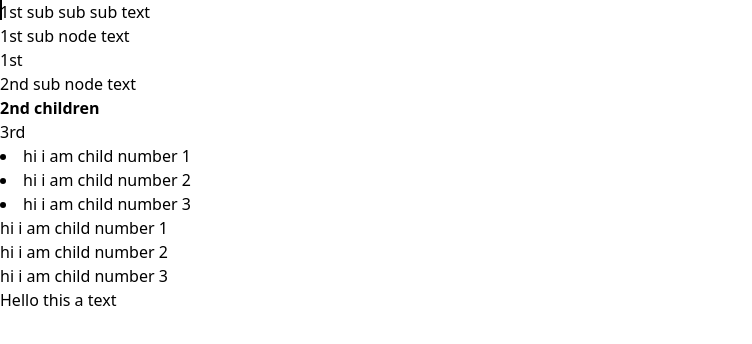
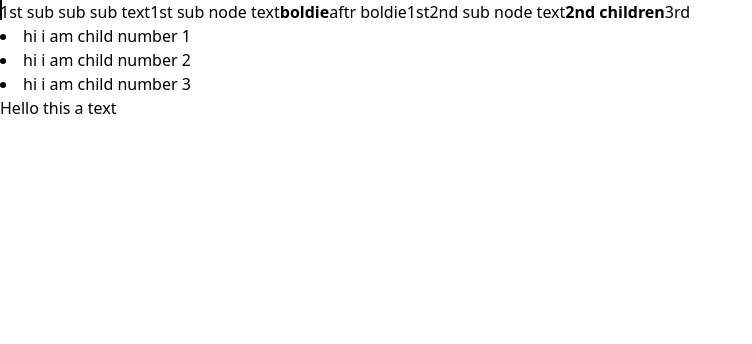
Before and after one commit to YassineKh2/wysiwyg-editor, a React (Vite) app: page / in a window 1280 px wide. Shown: the top 344 px of the page, without its empty margins (0-752 px from the left). Built offline with nearby package versions, Linux system fonts and the light colour scheme.

Commit message:
Changes parapaghs from <P> Tag to <Span> Tag to allow for inline content

```diff
--- a/src/App.tsx
+++ b/src/App.tsx
@@ -13,6 +13,7 @@ import type { JSX } from "react";
 import { Fragment, useEffect, useRef, useState } from "react";
 import { useHotkeys } from "react-hotkeys-hook";
 import { Keys } from "./types/Keys.ts";
+import type { Node } from "./types/Node.ts";
 import { NodeTypes } from "./types/Node.ts";
 
 const editorDefault: Editor = {
@@ -32,10 +33,25 @@ const editorDefault: Editor = {
                 type: NodeTypes.parapagh,
                 content: "1st sub sub sub text",
                 children: [],
+                isInline: true,
               },
             ],
+            isInline: true,
+          },
+          {
+            type: NodeTypes.bold,
+            content: "boldie",
+            children: [],
+            isInline: true,
+          },
+          {
+            type: NodeTypes.parapagh,
+            content: "aftr boldie",
+            children: [],
+            isInline: true,
           },
         ],
+        isInline: true,
       },
       {
         type: NodeTypes.bold,
@@ -45,13 +61,17 @@ const editorDefault: Editor = {
             type: NodeTypes.parapagh,
             content: "2nd sub node text",
             children: [],
+            isInline: true,
           },
         ],
+        isInline: true,
       },
       {
         type: NodeTypes.parapagh,
         content: "3rd",
         children: [],
+
+        isInline: true,
       },
       {
         type: NodeTypes.listParent,
@@ -61,20 +81,25 @@ const editorDefault: Editor = {
             type: NodeTypes.listChild,
             content: "hi i am child number 1",
             children: [],
+            isInline: false,
           },
           {
             type: NodeTypes.listChild,
             content: "hi i am child number 2",
             children: [],
+            isInline: false,
           },
           {
             type: NodeTypes.listChild,
             content: "hi i am child number 3",
             children: [],
+            isInline: false,
           },
         ],
+        isInline: false,
       },
     ],
+    isInline: true,
   },
   cursor: {
     x: 0,
@@ -312,16 +337,33 @@ function App() {
     if (!content) return;
 
     const x = editor.cursor.x;
-    if (key === Keys.ArrowLeft && x <= 0) return;
-    if (key === Keys.ArrowRight && x >= content.length) return;
+    let newNode:
+      | {
+          node: Node;
+          domNode: Element;
+        }
+      | undefined;
 
-    const newPosition = key === Keys.ArrowRight ? x + 1 : x - 1;
+    let newPosition = key === Keys.ArrowRight ? x + 1 : x - 1;
     const pos = key === Keys.ArrowRight ? x : x - 1;
-    const char = content[pos];
+    let char = content[pos];
+
+    if (key === Keys.ArrowLeft && x <= 0) {
+      newNode = findPreviousNode(editor.doc, editor.currentNode?.id);
+      newPosition = newNode?.node.content?.length || 0;
+      char = content[newPosition - 1];
+    } else if (key === Keys.ArrowRight && x >= content.length) {
+      newNode = findNextNode(editor.doc, editor.currentNode?.id);
+      newPosition = 0;
+      char = content[0];
+    }
+
+    if (!newNode) return;
 
     setEditor((prev) => ({
       ...prev,
       cursor: { ...prev.cursor, x: newPosition, anchorX: newPosition },
+      currentNode: newNode?.node,
     }));
 
     moveCaret(char, key, type);
@@ -364,15 +406,16 @@ function App() {
     console.log(Math.abs(currentWidth - width));
 
     if (currentWidth > totalWidth) width = totalWidth;
-    else if (Math.abs(currentWidth - width) > 5) {
-      for (let i = pos; i <= contentLen; i++) {
-        width += getCharWidth(content[i], type);
-        if (width >= currentWidth || Math.abs(currentWidth - width) <= 3) break;
 
-        i++;
-        console.log("sup");
-      }
-    }
+    // else if (Math.abs(currentWidth - width) > 5) {
+    //   for (let i = pos; i <= contentLen; i++) {
+    //     width += getCharWidth(content[i], type);
+    //     if (width >= currentWidth || Math.abs(currentWidth - width) <= 3) break;
+
+    //     i++;
+    //     console.log("sup");
+    //   }
+    // }
 
     setEditor((prev) => ({
       ...prev,
--- a/src/helpers/NodeHelpers.tsx
+++ b/src/helpers/NodeHelpers.tsx
@@ -6,7 +6,7 @@ import type { JSX } from "react";
 export function parseDoc(doc: Node) {
   switch (doc.type) {
     case NodeTypes.parapagh:
-      return <p id={doc.id}>{doc.content}</p>;
+      return <span id={doc.id}>{doc.content}</span>;
 
     case NodeTypes.bold:
       return <strong id={doc.id}>{doc.content}</strong>;
@@ -15,13 +15,14 @@ export function parseDoc(doc: Node) {
       return <img id={doc.id} src={doc.content as string} alt={"image"} />;
 
     case NodeTypes.listParent:
-      const children = doc.children;
-      let result = [] as JSX.Element[];
-      children?.forEach((child) => result.push(parseDoc(child)));
-      return <ol id={doc.id}>{result}</ol>;
+      return <ol id={doc.id}>{doc.content}</ol>;
 
     case NodeTypes.listChild:
-      return <li id={doc.id}>{doc.content}</li>;
+      return (
+        <li className="list-disc list-inside" id={doc.id}>
+          {doc.content}
+        </li>
+      );
 
     default:
       return <div id={doc.id}></div>;
--- a/src/types/Node.ts
+++ b/src/types/Node.ts
@@ -3,6 +3,7 @@ export interface Node {
   type: NodeTypes;
   content: string | null;
   children: Node[] | null;
+  isInline: boolean;
 }
 
 export enum NodeTypes {
```
